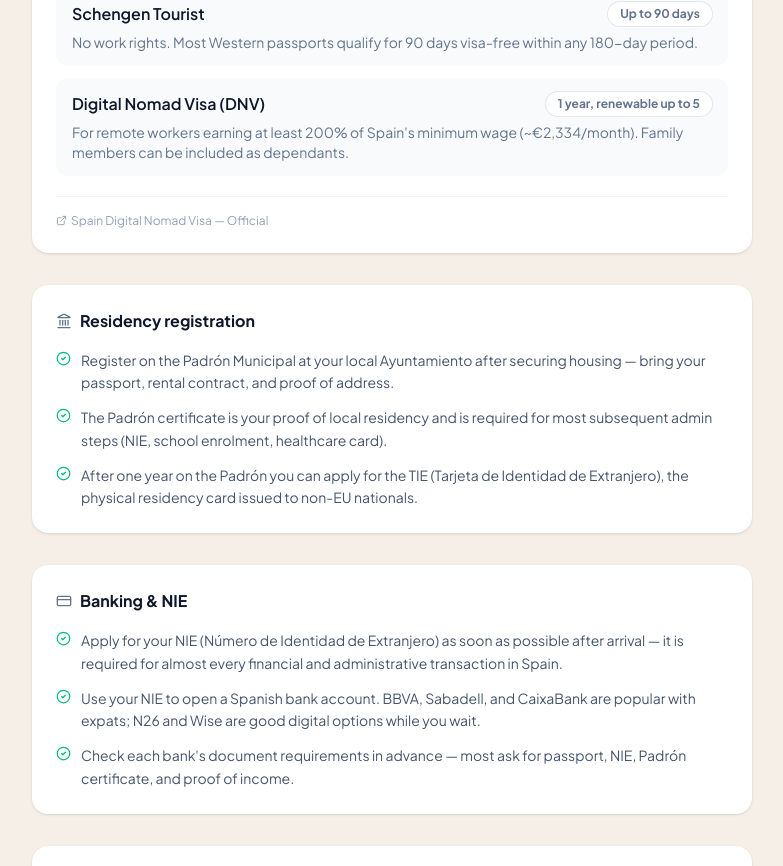
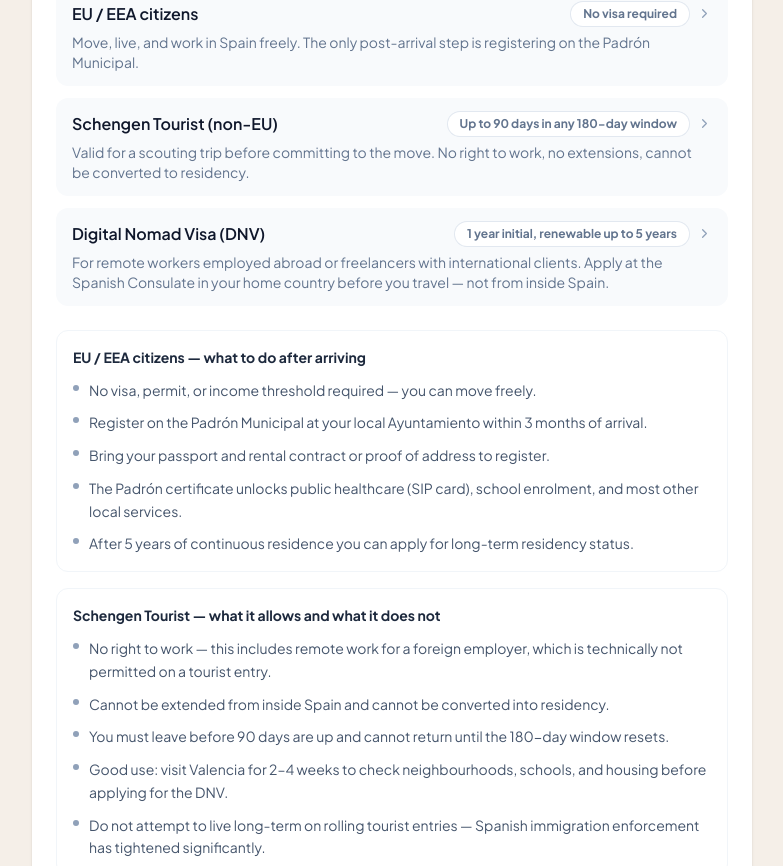
Before and after one commit to EladSOR/family-relo, a Next.js app: page /spain/valencia in a window 1280 px wide. Shown: the part 2238-3104 px from the top of the page, without its empty margins (248-1031 px from the left). Built offline with nearby package versions, Linux system fonts and the light colour scheme.

Commit message:
Fix visa card text overlap

```diff
--- a/app/[country]/[city]/page.tsx
+++ b/app/[country]/[city]/page.tsx
@@ -177,23 +177,68 @@ export default async function CityPage({ params }: Props) {
           sources={dest.sources.visa}
         >
           <p className="mb-4 text-sm leading-relaxed text-slate-600">{dest.visa.summary}</p>
+
+          {/* Cards — clickable when the option has an anchor */}
           <div className="space-y-3">
-            {dest.visa.options.map((opt, i) => (
-              <div key={i} className="rounded-xl bg-slate-50 px-4 py-3.5">
+            {dest.visa.options.map((opt, i) => {
+              const inner = (
+                <>
                   <div className="flex items-center justify-between gap-4">
                     <p className="font-semibold text-slate-900">{opt.type}</p>
+                    <div className="flex shrink-0 items-center gap-2">
                       {opt.duration && (
-                    <span className="shrink-0 rounded-full bg-white px-3 py-1 text-xs font-bold text-slate-500 ring-1 ring-slate-200">
+                        <span className="rounded-full bg-white px-3 py-1 text-xs font-bold text-slate-500 ring-1 ring-slate-200">
                           {opt.duration}
                         </span>
                       )}
+                      {opt.anchor && (
+                        <ChevronRight
+                          size={15}
+                          className="text-slate-400 transition-[color,transform] duration-150 group-hover:translate-x-0.5 group-hover:text-slate-600"
+                        />
+                      )}
+                    </div>
                   </div>
                   {opt.description && (
                     <p className="mt-1.5 text-sm text-slate-500">{opt.description}</p>
                   )}
+                </>
+              );
+              const cls = `block rounded-xl bg-slate-50 px-4 py-3.5${opt.anchor ? " group cursor-pointer transition-colors hover:bg-slate-100" : ""}`;
+              return opt.anchor ? (
+                <a key={i} href={`#${opt.anchor}`} className={cls}>{inner}</a>
+              ) : (
+                <div key={i} className={cls}>{inner}</div>
+              );
+            })}
+          </div>
+
+          {/* Detail sections — one per option that has an anchor + details */}
+          {dest.visa.options.some(o => o.anchor && o.details?.length) && (
+            <div className="mt-6 space-y-4">
+              {dest.visa.options
+                .filter(o => o.anchor && o.details?.length)
+                .map((opt, i) => (
+                  <div
+                    key={i}
+                    id={opt.anchor}
+                    className="scroll-mt-24 rounded-xl border border-slate-100 bg-white px-4 py-4"
+                  >
+                    <h3 className="mb-3 text-sm font-bold text-slate-800">
+                      {opt.detailTitle ?? opt.type}
+                    </h3>
+                    <ul className="space-y-2.5">
+                      {opt.details!.map((item, j) => (
+                        <li key={j} className="flex items-start gap-2.5 text-sm leading-relaxed text-slate-600">
+                          <span className="mt-1.5 h-1.5 w-1.5 shrink-0 rounded-full bg-slate-400" />
+                          {item}
+                        </li>
+                      ))}
+                    </ul>
                   </div>
                 ))}
             </div>
+          )}
         </Section>
 
         {/* ── Residency ─────────────────────────────────────────────────── */}
--- a/data/cities.json
+++ b/data/cities.json
@@ -33,17 +33,50 @@
     },
     "visa": {
       "status": "verified",
-      "summary": "Non-EU families can apply for Spain's Digital Nomad Visa, which requires a minimum monthly income of ~€2,334 and allows the whole family to reside legally. EU/EEA passport holders can move freely with no visa required.",
+      "summary": "If you hold a non-EU passport you need to apply for a visa before you leave your home country. EU and EEA passport holders can move freely with no restrictions. For non-EU families who work remotely, the Digital Nomad Visa is the main route.",
       "options": [
         {
-          "type": "Schengen Tourist",
-          "duration": "Up to 90 days",
-          "description": "No work rights. Most Western passports qualify for 90 days visa-free within any 180-day period."
+          "type": "EU / EEA citizens",
+          "anchor": "visa-eu",
+          "detailTitle": "EU / EEA citizens — what to do after arriving",
+          "duration": "No visa required",
+          "description": "Move, live, and work in Spain freely. The only post-arrival step is registering on the Padrón Municipal.",
+          "details": [
+            "No visa, permit, or income threshold required — you can move freely.",
+            "Register on the Padrón Municipal at your local Ayuntamiento within 3 months of arrival.",
+            "Bring your passport and rental contract or proof of address to register.",
+            "The Padrón certificate unlocks public healthcare (SIP card), school enrolment, and most other local services.",
+            "After 5 years of continuous residence you can apply for long-term residency status."
+          ]
+        },
+        {
+          "type": "Schengen Tourist (non-EU)",
+          "anchor": "visa-tourist",
+          "detailTitle": "Schengen Tourist — what it allows and what it does not",
+          "duration": "Up to 90 days in any 180-day window",
+          "description": "Valid for a scouting trip before committing to the move. No right to work, no extensions, cannot be converted to residency.",
+          "details": [
+            "No right to work — this includes remote work for a foreign employer, which is technically not permitted on a tourist entry.",
+            "Cannot be extended from inside Spain and cannot be converted into residency.",
+            "You must leave before 90 days are up and cannot return until the 180-day window resets.",
+            "Good use: visit Valencia for 2–4 weeks to check neighbourhoods, schools, and housing before applying for the DNV.",
+            "Do not attempt to live long-term on rolling tourist entries — Spanish immigration enforcement has tightened significantly."
+          ]
         },
         {
           "type": "Digital Nomad Visa (DNV)",
-          "duration": "1 year, renewable up to 5",
-          "description": "For remote workers earning at least 200% of Spain's minimum wage (~€2,334/month). Family members can be included as dependants."
+          "anchor": "visa-dnv",
+          "detailTitle": "Digital Nomad Visa — how to apply",
+          "duration": "1 year initial, renewable up to 5 years",
+          "description": "For remote workers employed abroad or freelancers with international clients. Apply at the Spanish Consulate in your home country before you travel — not from inside Spain.",
+          "details": [
+            "Who qualifies: remote employees working for a non-Spanish company, or freelancers earning at least 80% of income from foreign clients.",
+            "Income requirement: at least €2,334/month, plus approximately €897/month for each dependent family member you include. Thresholds are tied to Spain's minimum wage and are reviewed annually — confirm the current figure before applying.",
+            "Where to apply: Spanish Consulate in your home country. You cannot apply from inside Spain.",
+            "Allow 20–45 business days for processing after submitting a complete application.",
+            "Documents required: valid passport (6+ months remaining), Apostille-certified criminal record from your home country, proof of remote employment or freelance contracts, 3–6 months of personal bank statements, private health insurance valid in Spain, and proof of accommodation in Valencia.",
+            "Official source: Spain Digital Nomad Visa — Ministerio de Inclusión (link in the Sources section below)."
+          ]
         }
       ]
     },
--- a/lib/types.ts
+++ b/lib/types.ts
@@ -28,7 +28,7 @@ export interface Destination {
    */
   actionChecklist: {
     label: string;
-    targetSection?: "visa" | "schools" | "housing" | "healthcare" | "childcare";
+    targetSection?: "visa" | "schools" | "housing" | "healthcare" | "childcare" | "residency" | "banking";
   }[];
 
   familyFit: {
@@ -123,6 +123,12 @@ export interface VisaOption {
   type: string;
   duration?: string;
   description?: string;
+  /** Scroll-target id for this option, e.g. "visa-dnv". When set the card becomes a clickable anchor. */
+  anchor?: string;
+  /** Heading shown inside the detail section (falls back to `type` if omitted). */
+  detailTitle?: string;
+  /** Bullet-point content rendered in the detail section below the cards. */
+  details?: string[];
 }
 
 export interface SchoolExample {
```
Lines whose indentation alone changed are shown as unchanged.
